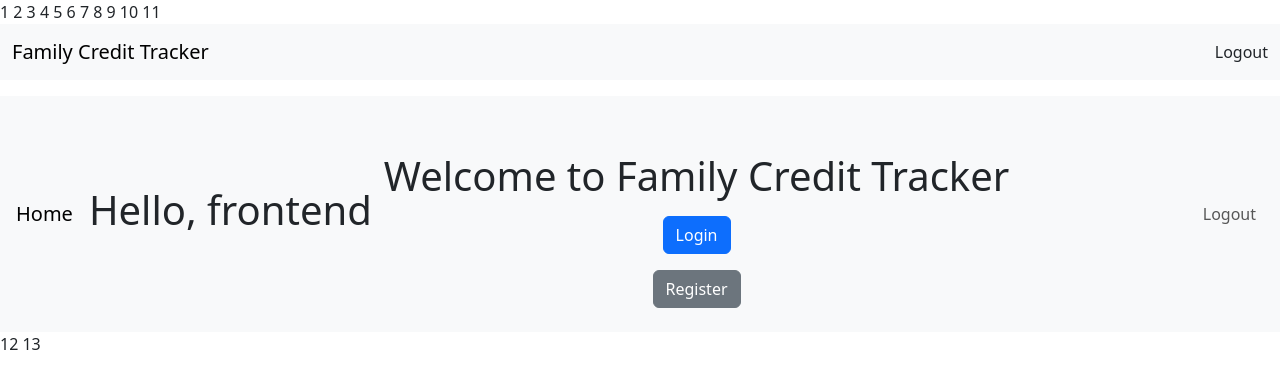
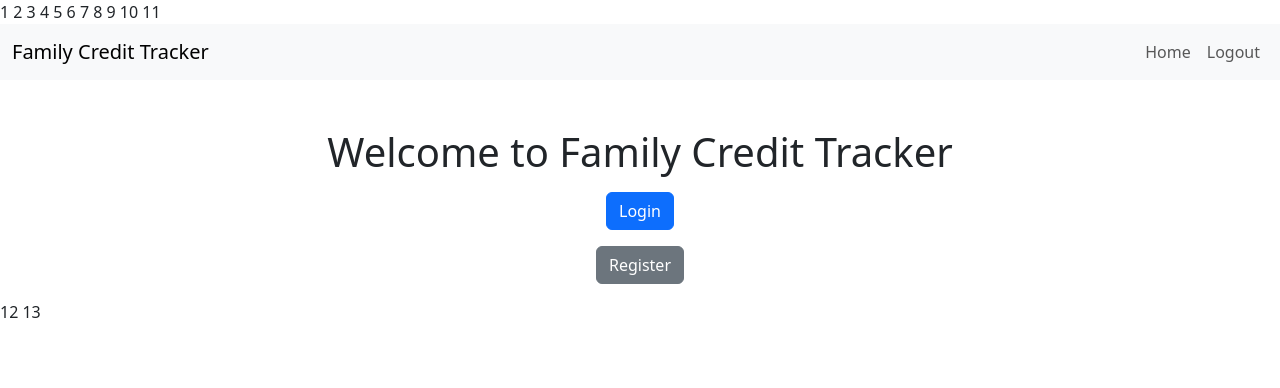
Before and after one commit to Mahmoudthoughts/PersonalBanking, an Angular app in the folder frontend/: page / in a window 1280 px wide. Shown: the top 388 px of the page. Built offline with nearby package versions, Linux system fonts and the light colour scheme; no server answers.

Commit message:
refactor(app): clean layout

```diff
--- a/frontend/src/app/app.html
+++ b/frontend/src/app/app.html
@@ -1,24 +1,20 @@
 <nav class="navbar navbar-expand-lg navbar-light bg-light mb-3">
   <div class="container-fluid">
     <a class="navbar-brand" routerLink="/">Family Credit Tracker</a>
-    <a
-      class="nav-link"
-      href="#"
-      *ngIf="router.url !== '/login' && router.url !== '/register'"
-      (click)="logout()"
-      >Logout</a
-    >
+    <ul class="navbar-nav ms-auto">
+      <li class="nav-item">
+        <a class="nav-link" routerLink="/">Home</a>
+      </li>
+      <li
+        class="nav-item"
+        *ngIf="router.url !== '/login' && router.url !== '/register'"
+      >
+        <a class="nav-link" style="cursor: pointer" (click)="logout()">Logout</a>
+      </li>
+    </ul>
   </div>
 </nav>
 
-<nav class="navbar navbar-expand navbar-light bg-light px-3">
-  <a class="navbar-brand" routerLink="/">Home</a>
-<h1>Hello, {{ title() }}</h1>
-<router-outlet />
-
-  <ul class="navbar-nav ms-auto">
-    <li class="nav-item">
-      <a class="nav-link" (click)="logout()" style="cursor: pointer">Logout</a>
-    </li>
-  </ul>
-</nav>
+<div class="container">
+  <router-outlet></router-outlet>
+</div>
```
Also changed, not shown: 1 other file (tests, documents, lock files or other folders).
